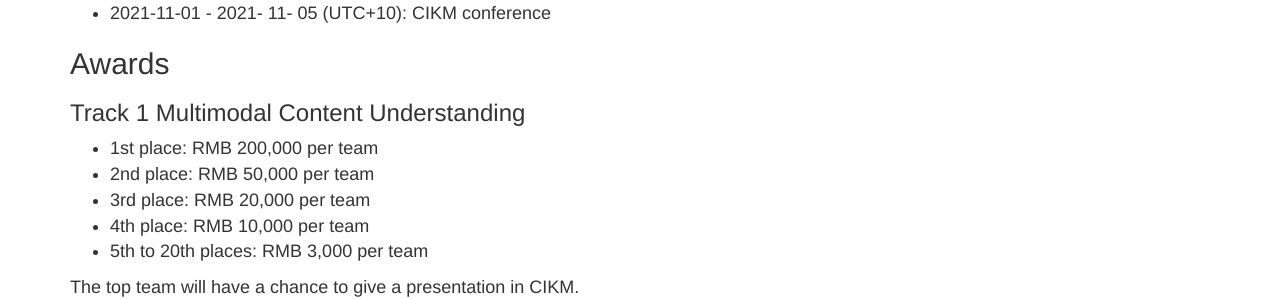
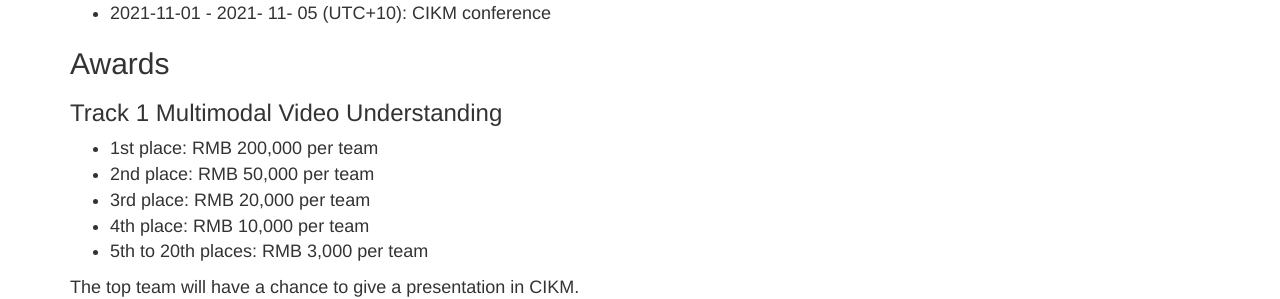
Before and after one commit to ielab/cikm2021-website, a Jekyll site: the page built from analyticup.md, in a window 1280 px wide and 900 px high, scrolled down 600 px. Shown: the part 161-460 px from the top of the window. Built offline with Jekyll 4.4.1, drawn with Linux system fonts in a browser that asks for light colours; comment, search, counter and statistics services are not loaded; our own code applies the rules of GitHub Pages for plain Markdown files.

Commit message:
Update analyticup.md

```diff
--- a/analyticup.md
+++ b/analyticup.md
@@ -26,7 +26,7 @@ This year’s AnalytiCup is organized by QQ Browser, Tencent. Official task page
 
 ## Awards
 
-### Track 1 Multimodal Content Understanding
+### Track 1 Multimodal Video Understanding
 
  - 1st place: RMB 200,000 per team
  - 2nd place: RMB 50,000 per team
```
